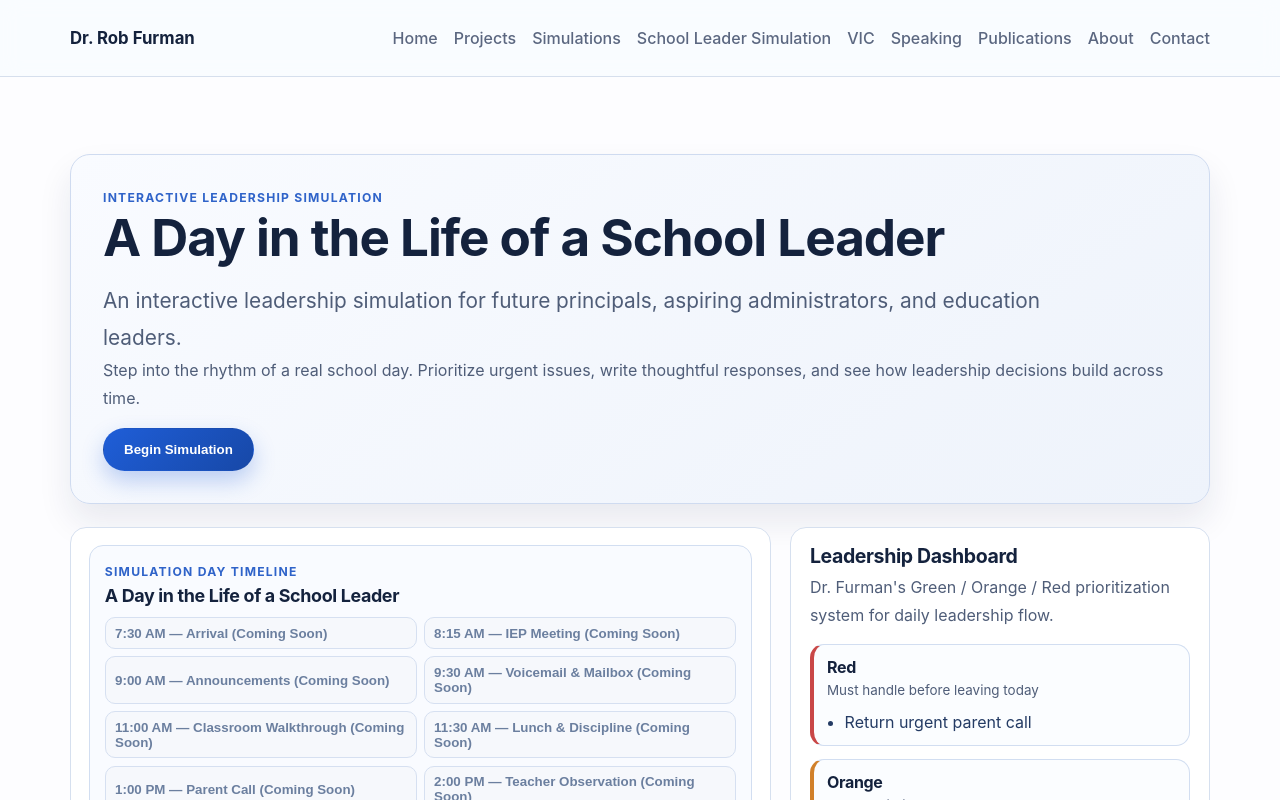
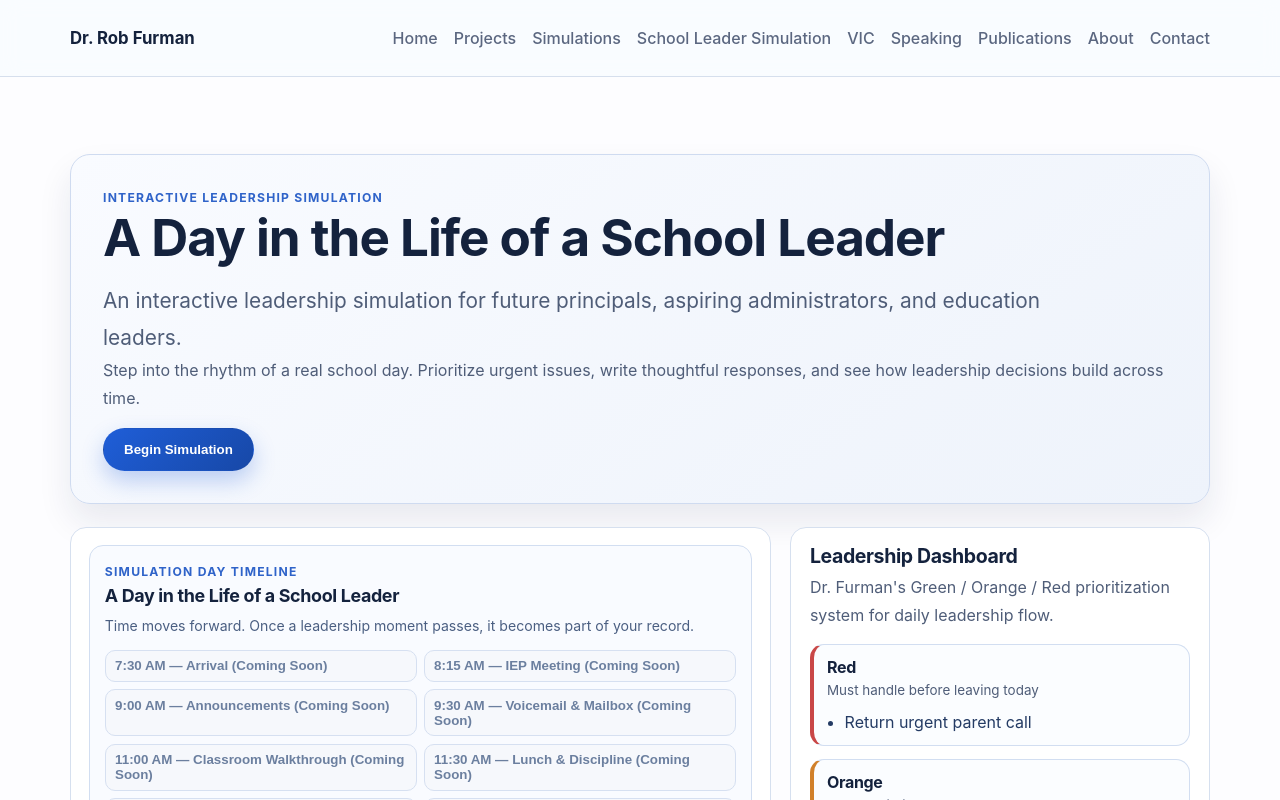
Before and after one commit to DrRobF/rob-furman-portfolio, a Next.js app: page /simulation in a window 1280 px wide. Shown: the top 800 px of the page. Built offline with nearby package versions, Linux system fonts and the light colour scheme.

Commit message:
Add timeline module state progression on simulation page

```diff
--- a/app/globals.css
+++ b/app/globals.css
@@ -604,6 +604,12 @@ p {
   font-size: 1.12rem;
 }
 
+.timeline-note {
+  margin: -0.2rem 0 0.7rem;
+  font-size: 0.88rem;
+  color: #4b5f82;
+}
+
 .day-timeline-grid {
   display: grid;
   grid-template-columns: repeat(2, minmax(0, 1fr));
@@ -619,6 +625,8 @@ p {
   color: #1d355d;
   font-weight: 600;
   transition: border-color 140ms ease, box-shadow 140ms ease, background-color 140ms ease;
+  display: grid;
+  gap: 0.2rem;
 }
 
 .timeline-module.active {
@@ -627,11 +635,44 @@ p {
   box-shadow: inset 0 0 0 1px rgba(95, 134, 195, 0.22);
 }
 
+.timeline-module.upcoming {
+  color: #50688f;
+  background: #f7faff;
+  border-color: #d4dff1;
+}
+
+.timeline-module.completed {
+  border-color: #d7aeb3;
+  background: #f7eef0;
+  color: #7d2f3b;
+  box-shadow: inset 0 0 0 1px rgba(166, 70, 86, 0.12);
+}
+
+.timeline-module-badge {
+  display: inline-flex;
+  width: fit-content;
+  border: 1px solid #d6afb4;
+  background: #f2dde0;
+  color: #8c3642;
+  font-size: 0.7rem;
+  font-weight: 700;
+  padding: 0.07rem 0.35rem;
+  border-radius: 999px;
+}
+
 .timeline-module:disabled {
   cursor: not-allowed;
+}
+
+.timeline-module.upcoming:disabled {
   color: #6b7f9f;
   background: #f6f8fc;
   border-color: #d6e0f1;
+}
+
+.timeline-module.completed:disabled {
+  color: #7d2f3b;
+  background: #f7eef0;
 }
 
 .decision-window {
--- a/app/simulation/SimulationShellClient.js
+++ b/app/simulation/SimulationShellClient.js
@@ -82,6 +82,17 @@ const dayModules = [
   { id: 'teacherConflict', label: '3:15 PM — Teacher Conflict', enabled: false },
   { id: 'endOfDayEmail', label: '4:00 PM — End-of-Day Communication', enabled: true },
 ];
+
+const moduleStatuses = {
+  upcoming: 'upcoming',
+  active: 'active',
+  completed: 'completed',
+};
+
+const initialModuleStatuses = dayModules.reduce((acc, module) => {
+  acc[module.id] = module.id === 'endOfDayEmail' ? moduleStatuses.active : moduleStatuses.upcoming;
+  return acc;
+}, {});
 
 function formatTimer(seconds) {
   const mins = String(Math.floor(seconds / 60)).padStart(2, '0');
@@ -171,6 +182,7 @@ function analyzeFinalResponse(response) {
 
 export default function SimulationShellClient() {
   const [currentModule, setCurrentModule] = useState('endOfDayEmail');
+  const [timelineStatuses, setTimelineStatuses] = useState(initialModuleStatuses);
   const [started, setStarted] = useState(false);
   const [timeLeft, setTimeLeft] = useState(totalDecisionWindowSeconds);
   const [folders, setFolders] = useState(initialFolders);
@@ -219,6 +231,8 @@ export default function SimulationShellClient() {
     setIsEmailVisible(false);
     setFolders(initialFolders);
     setCompletedTasks([]);
+    setCurrentModule('endOfDayEmail');
+    setTimelineStatuses(initialModuleStatuses);
   };
 
   const scrollToTop = () => {
@@ -291,6 +305,10 @@ export default function SimulationShellClient() {
       'Follow up with parent within 48 hours',
     ]);
     setHasCompletedFinalStep(true);
+    setTimelineStatuses((prev) => ({
+      ...prev,
+      endOfDayEmail: moduleStatuses.completed,
+    }));
     setScene('report');
     scrollToTop();
   };
@@ -334,25 +352,39 @@ export default function SimulationShellClient() {
           <section className="day-timeline-card" aria-label="Simulation day modules">
             <p className="eyebrow">Simulation Day Timeline</p>
             <h2>A Day in the Life of a School Leader</h2>
+            <p className="timeline-note">
+              Time moves forward. Once a leadership moment passes, it becomes part of your record.
+            </p>
             <div className="day-timeline-grid">
               {dayModules.map((module) => {
-                const isActive = currentModule === module.id;
-                const moduleLabel = module.enabled ? module.label : `${module.label} (Coming Soon)`;
+                const status = timelineStatuses[module.id];
+                const isActive = status === moduleStatuses.active && currentModule === module.id;
+                const isCompleted = status === moduleStatuses.completed;
+                const isUpcoming = status === moduleStatuses.upcoming;
+                const moduleLabel = isUpcoming && !module.enabled ? `${module.label} (Coming Soon)` : module.label;
+                const isDisabled = !module.enabled || isCompleted || !isActive;
 
                 return (
                   <button
                     key={module.id}
                     type="button"
-                    className={`timeline-module ${isActive ? 'active' : ''}`}
+                    className={`timeline-module ${
+                      isCompleted
+                        ? 'completed'
+                        : isActive
+                          ? 'active'
+                          : 'upcoming'
+                    }`}
                     aria-current={isActive ? 'step' : undefined}
-                    disabled={!module.enabled}
+                    disabled={isDisabled}
                     onClick={() => {
-                      if (module.id === 'endOfDayEmail') {
+                      if (module.id === 'endOfDayEmail' && isActive) {
                         setCurrentModule('endOfDayEmail');
                       }
                     }}
                   >
-                    {moduleLabel}
+                    <span>{moduleLabel}</span>
+                    {isCompleted ? <span className="timeline-module-badge">Locked</span> : null}
                   </button>
                 );
               })}
```
